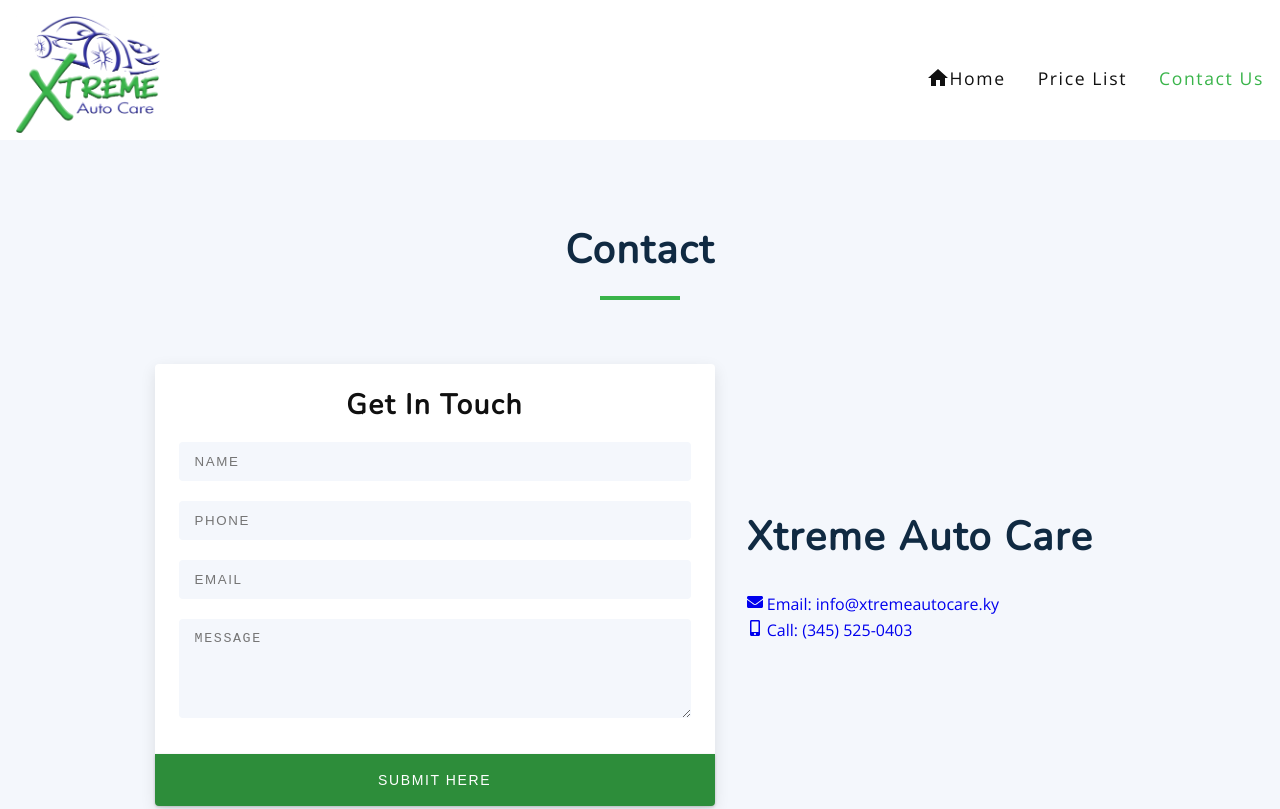
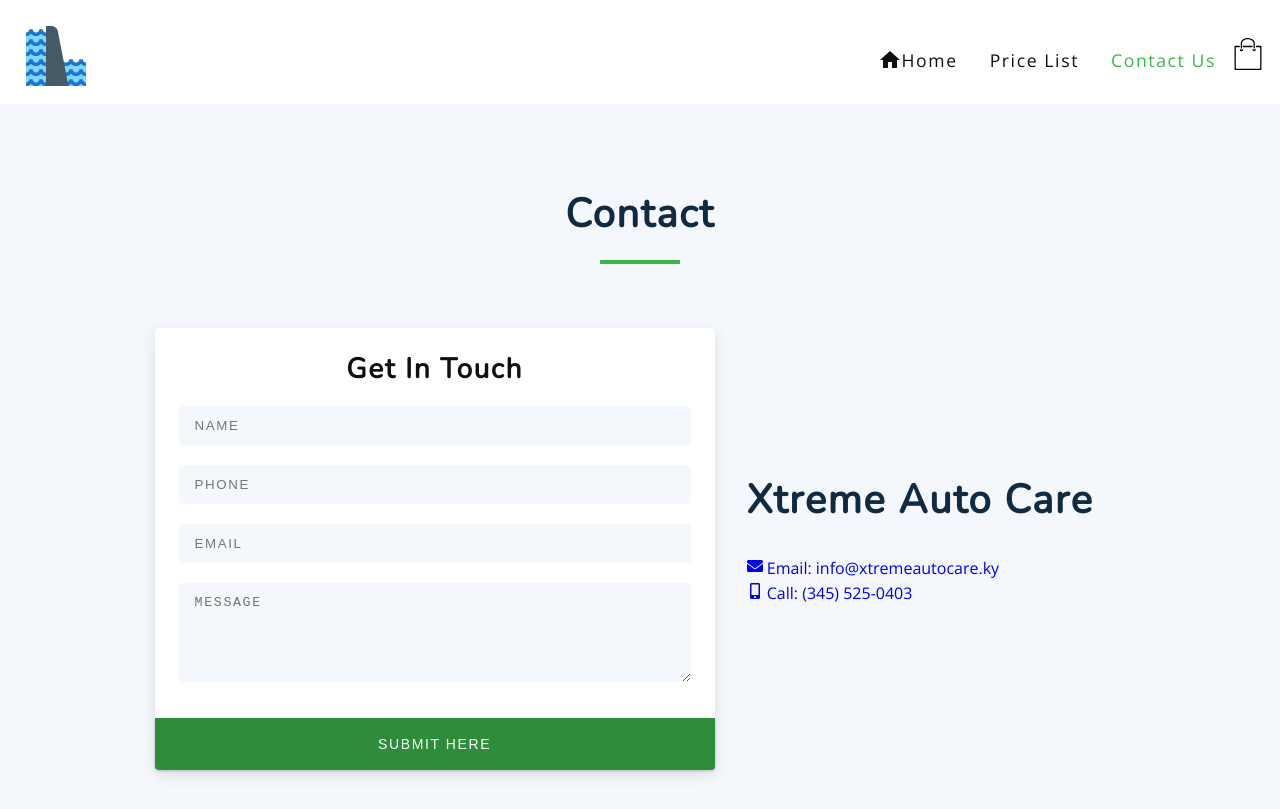
Before and after one commit to ssayanm/gatsby-strapi-ecommerce-frontend, a Gatsby site: page /contact in a window 1280 px wide. Shown: the top 809 px of the page. Built offline with nearby package versions, Linux system fonts and the light colour scheme; Gatsby itself is replaced by a stand-in of ours; a web font is replaced by a local one.

Commit message:
added cart icon component, updated hero, services, navbar section

```diff
--- /dev/null
+++ b/src/components/CartIconComponent.js
@@ -0,0 +1,31 @@
+import React, { useContext } from "react"
+import { graphql, useStaticQuery } from "gatsby"
+// import { GlobalContext } from "../context/GlobalState"
+// import { getCartItemsCount } from "../utils/cartUtils"
+
+const CartIconComponent = () => {
+  const {
+    file: { publicURL },
+  } = useStaticQuery(query)
+
+  return (
+    <div className="cart-icon">
+      <img src={publicURL} />
+    </div>
+  )
+}
+
+export const query = graphql`
+  {
+    file(relativePath: { eq: "shopping-bag.svg" }) {
+      publicURL
+      childImageSharp {
+        fluid(maxWidth: 1920, quality: 100) {
+          src
+        }
+      }
+    }
+  }
+`
+
+export default CartIconComponent
--- a/src/components/Navbar.js
+++ b/src/components/Navbar.js
@@ -1,24 +1,25 @@
-import React from "react";
-import { Link } from "gatsby";
-import logo from "../assets/images/Xtreme.png";
-import { FaAlignRight } from "react-icons/fa";
-import PageLinks from "../constants/links";
+import React from "react"
+import { Link } from "gatsby"
+import logo from "../assets/images/Xtreme.png"
+import { FaAlignRight } from "react-icons/fa"
+import { FcDam } from "react-icons/fc"
+import PageLinks from "../constants/links"
 const Navbar = ({ toggleSidebar }) => {
   return (
     <nav className="navbar container">
       <div className="nav-center">
         <div className="nav-header">
           <Link to="/">
-            <img src={logo} alt="logo" width="90%" />
+            <FcDam className="logo" />
           </Link>
         </div>
         <button type="button" className="toggle-btn" onClick={toggleSidebar}>
-          <FaAlignRight></FaAlignRight>
+          <FaAlignRight />
         </button>
         <PageLinks styleClass="nav-links"></PageLinks>
       </div>
     </nav>
-  );
-};
+  )
+}
 
-export default Navbar;
+export default Navbar
--- a/src/constants/links.js
+++ b/src/constants/links.js
@@ -1,6 +1,7 @@
-import React from "react";
-import { Link } from "gatsby";
-import { MdHome } from "react-icons/md";
+import React from "react"
+import { Link } from "gatsby"
+import CartIconComponent from "../components/CartIconComponent"
+import { MdHome } from "react-icons/md"
 const data = [
   {
     id: 1,
@@ -18,23 +19,26 @@
     text: "contact us",
     url: "/contact/",
   },
-];
+]
 
-const tempLinks = data.map((link) => {
+const tempLinks = data.map(link => {
   return (
     <li key={link.id}>
       <Link to={link.url} activeClassName="active">
         {link.icon} {link.text}
       </Link>
     </li>
-  );
-});
+  )
+})
 // I KNOW WE CAN COMBINE IT !!!!!
 
 export default ({ styleClass }) => {
   return (
-    <ul className={`page-links ${styleClass ? styleClass : ""}`}>
-      {tempLinks}
-    </ul>
-  );
-};
+    <div className="navi-menu">
+      <ul className={`page-links ${styleClass ? styleClass : ""}`}>
+        {tempLinks}
+      </ul>
+      <CartIconComponent />
+    </div>
+  )
+}
--- a/src/scss/style.scss
+++ b/src/scss/style.scss
@@ -123,6 +123,11 @@
   display: flex;
   align-items: center;
   z-index: 20;
+
+  .navi-menu {
+    display: flex;
+    justify-content: flex-end;
+  }
   // background: $secondary-color;
   .nav-center {
     width: 100vw;
@@ -134,6 +139,11 @@
 
     .nav-header {
       width: 10rem;
+
+      .logo {
+        width: 5rem;
+        height: 5rem;
+      }
     }
   }
 
@@ -145,6 +155,7 @@
     display: flex;
     justify-content: flex-end;
     cursor: pointer;
+    margin-right: 3rem;
     li {
       margin-left: 2rem;
 
@@ -306,7 +317,7 @@
 */
 
 .hero {
-  background-color: $secondary-color;
+  background: $gradient;
   // height: 70vh;
   border-bottom-right-radius: 60%;
   z-index: 1;
@@ -377,16 +388,16 @@
 
   .info {
     display: flex;
-    justify-content: space-evenly;
+    justify-content: space-between;
     align-items: center;
     flex-wrap: wrap;
     margin-bottom: 4rem;
 
     .info-img {
-      width: 30rem;
+      width: 45%;
     }
     .para {
-      width: 35rem;
+      width: 50%;
     }
   }
 
@@ -731,5 +742,19 @@
   margin: 3rem 0;
 }
 
+/*
+===============
+Cart & Checkout
+===============
+*/
+.cart-icon {
+  display: flex;
+  justify-content: center;
+  cursor: pointer;
+  width: 2rem;
+  height: 2rem;
+  position: absolute;
+}
+
 @import "mobile";
 @import "buttons";
```
Also changed, not shown: src/components/Hero.js (+4 -4 lines), src/assets/images/shopping-bag.svg (added).
